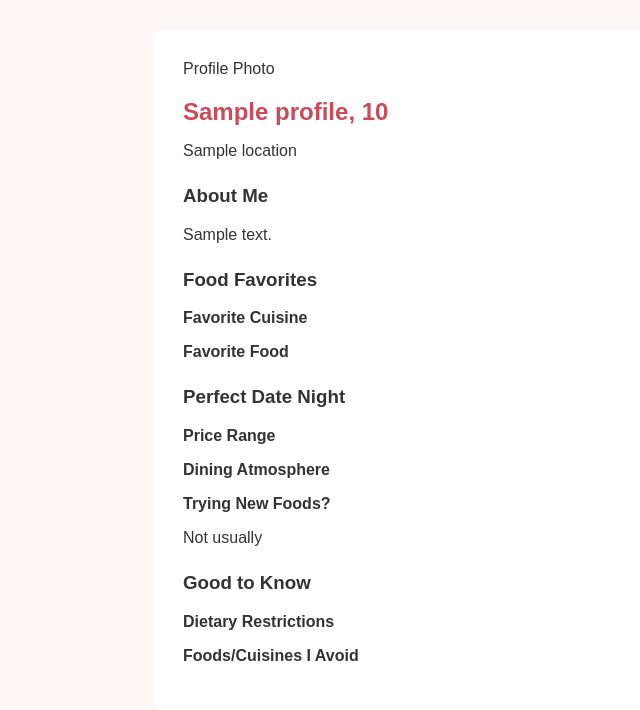
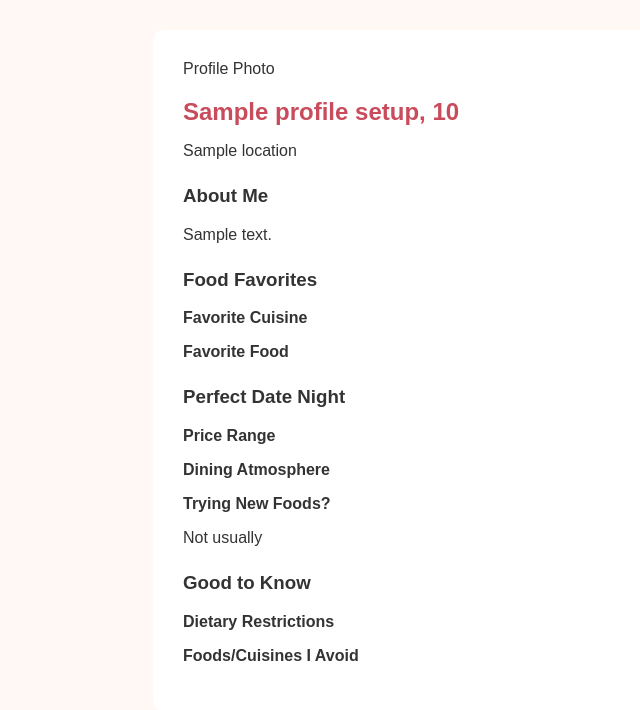
Before and after one commit to carolinecroft/foodies, a Django app: template templates/profile.html in a window 1280 px wide. Shown: the part 73-783 px from the top of the page, without its empty margins (107-747 px from the left). Run offline with Django 5.2, Linux system fonts and the light colour scheme; tables that the repository leaves empty hold one stand-in row (values such as "Sample post"); the template is opened without the code that fills it: values that come from a table or form of the project are taken from there, most other values are stand-ins (such as "Sample title", 1, 10 or a date in 2020).

Commit message:
Connecting the data that would be given and stored from the profile setup so that it can be viewed in the user profile

```diff
--- a/templates/profile.html
+++ b/templates/profile.html
@@ -20,10 +20,10 @@
         <section class="profile-info">
 
             <div class="profile-header">
-                <h2>{{ profile.name }}, {{ profile.age }}</h2>
+                <h2>{{ profile_setup.name }}, {{ profile_setup.age }}</h2>
 
                 <p class="location">
-                    {{ profile.location }}
+                    {{ profile_setup.location }}
                 </p>
             </div>
 
@@ -33,7 +33,7 @@
                 <h3>About Me</h3>
 
                 <p>
-                    {{ profile.bio }}
+                    {{ profile_setup.bio }}
                 </p>
             </section>
 
```
Also changed, not shown: accounts/views.py (+11 -2 lines).
